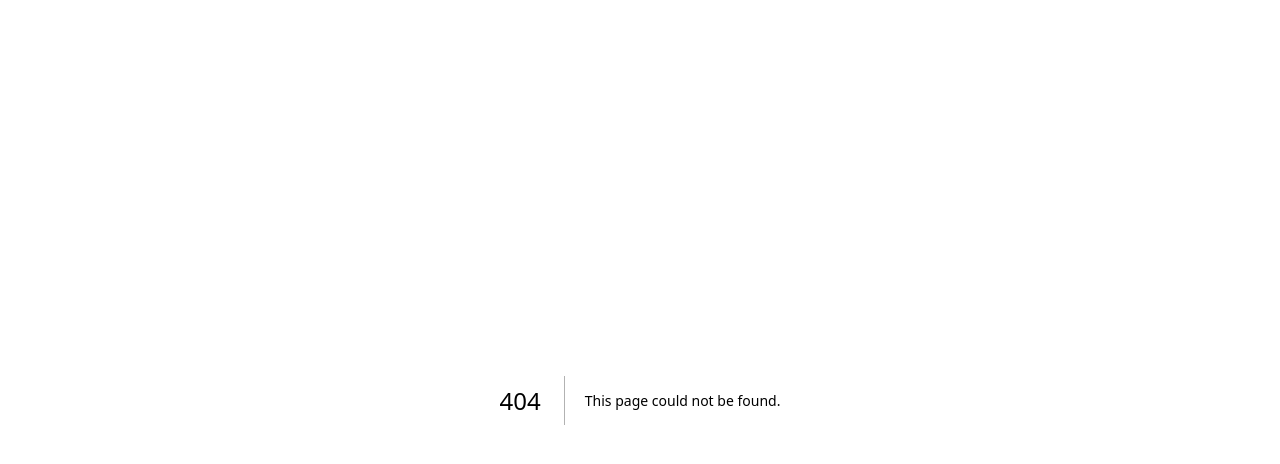
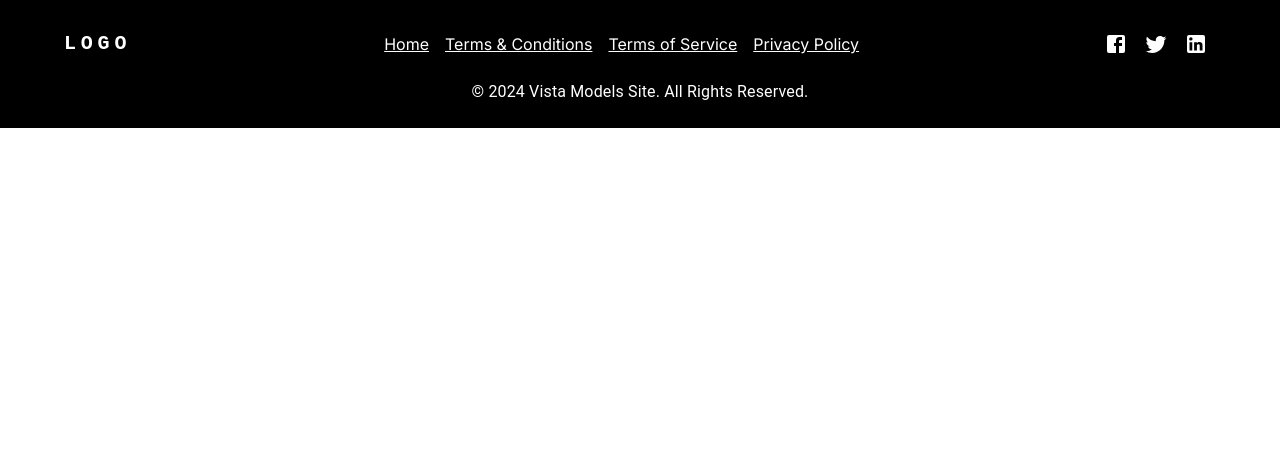
Before and after one commit to N-kapila/models-site, a Next.js app: page /footer in a window 1280 px wide. Before the commit this address had no page. Shown: the top 464 px of the page. Built offline with nearby package versions, Linux system fonts and the light colour scheme.

Commit message:
footer completed

```diff
--- /dev/null
+++ b/src/app/footer/page.tsx
@@ -0,0 +1,96 @@
+"use client";
+
+import React from "react";
+import { Container, Box, Typography, Link, IconButton } from "@mui/material";
+import FacebookIcon from "@mui/icons-material/Facebook";
+import TwitterIcon from "@mui/icons-material/Twitter";
+import LinkedInIcon from "@mui/icons-material/LinkedIn";
+
+const page: React.FC = () => {
+  return (
+    <Box
+      component="footer"
+      sx={{
+        py: 3,
+        px: 2,
+        mt: "auto",
+        backgroundColor: "#000000",
+        color: "#ffffff",
+      }}
+    >
+      <Container maxWidth="lg">
+        <Box
+          sx={{
+            display: "flex",
+            justifyContent: "space-between",
+            alignItems: "center",
+          }}
+        >
+          <Typography
+            variant="h6"
+            noWrap
+            component="a"
+            href="/"
+            sx={{
+              mr: 2,
+              display: { xs: "none", md: "flex" },
+              fontFamily: "monospace",
+              fontWeight: 700,
+              letterSpacing: ".3rem",
+              color: "#ffffff",
+              textDecoration: "none",
+            }}
+          >
+            LOGO
+          </Typography>
+          <Box>
+            <Link href="/" color="inherit" sx={{ mx: 1 }}>
+              Home
+            </Link>
+            <Link href="/terms" color="inherit" sx={{ mx: 1 }}>
+              Terms & Conditions
+            </Link>
+            <Link href="/service" color="inherit" sx={{ mx: 1 }}>
+              Terms of Service
+            </Link>
+            <Link href="/privacy" color="inherit" sx={{ mx: 1 }}>
+              Privacy Policy
+            </Link>
+          </Box>
+          <Box>
+            <IconButton
+              href="https://www.facebook.com"
+              target="_blank"
+              color="inherit"
+            >
+              <FacebookIcon />
+            </IconButton>
+            <IconButton
+              href="https://www.twitter.com"
+              target="_blank"
+              color="inherit"
+            >
+              <TwitterIcon />
+            </IconButton>
+            <IconButton
+              href="https://www.linkedin.com"
+              target="_blank"
+              color="inherit"
+            >
+              <LinkedInIcon />
+            </IconButton>
+          </Box>
+        </Box>
+
+        <Box sx={{ display: "flex", justifyContent: "center", mt: 2 }}>
+          <Typography variant="body1">
+            &copy; {new Date().getFullYear()} Vista Models Site. All Rights
+            Reserved.
+          </Typography>
+        </Box>
+      </Container>
+    </Box>
+  );
+};
+
+export default page;
```
